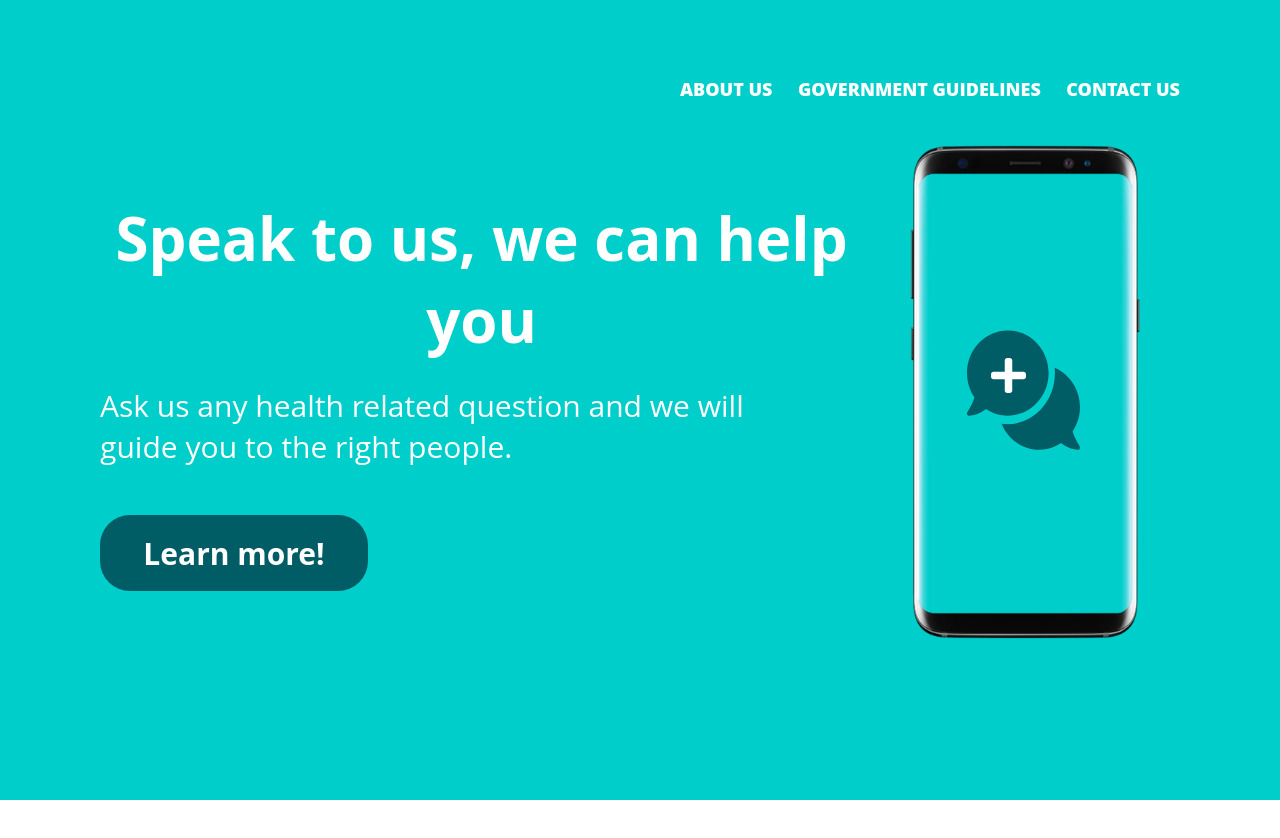
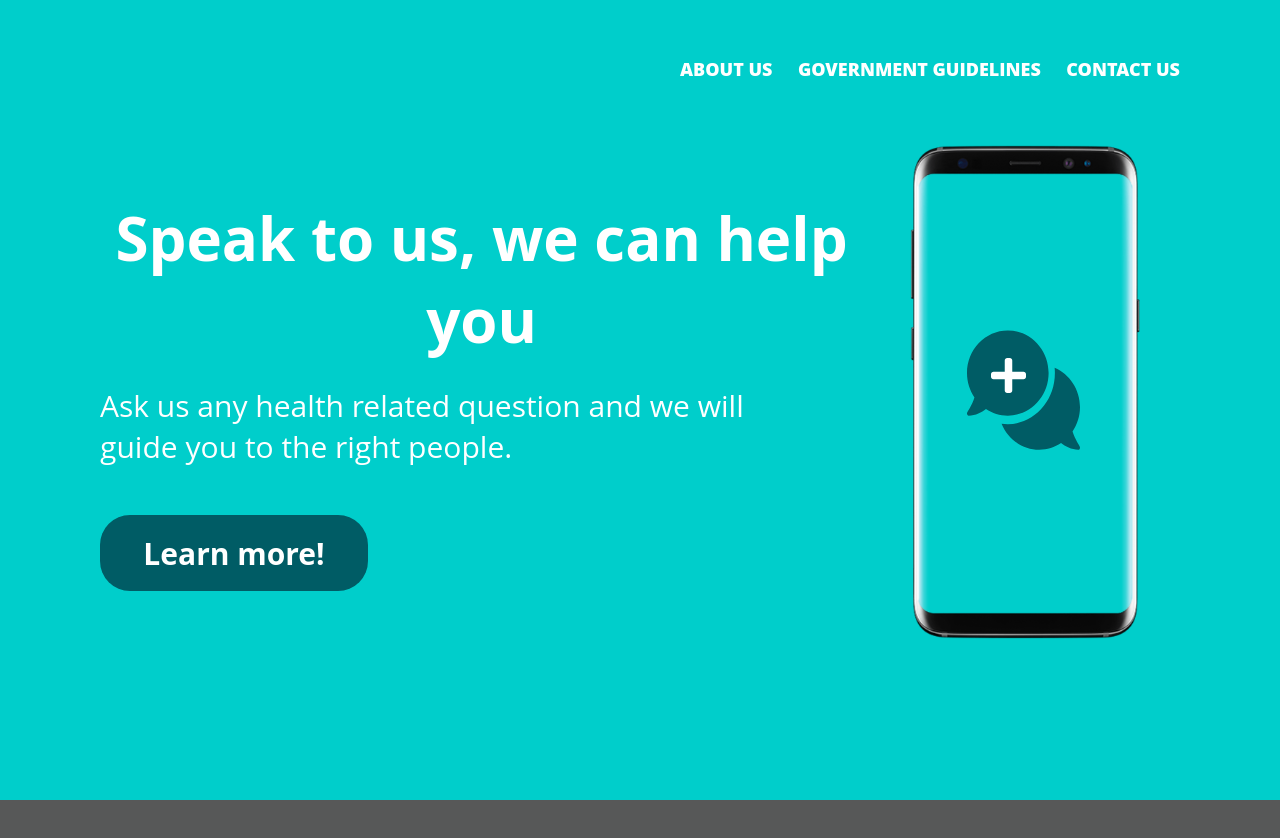
Before and after one commit to somalisintech/2020-hackathon-team-6, a React (Create React App) app in the folder my-app/: page / in a window 1280 px wide. Shown: the top 838 px of the page. Before the commit the page ends 800 px from the top, so only its background shows below. Built offline with nearby package versions, Linux system fonts and the light colour scheme.

Commit message:
Added template footer and fixed homepage styling

```diff
--- a/my-app/src/App.js
+++ b/my-app/src/App.js
@@ -1,6 +1,8 @@
 import { HomePage } from './components/homepage';
 import './App.css';
 import { createGlobalStyle } from "styled-components";
+import { NavBar } from './components/navbar';
+import { Footer } from './components/footer';
 
 
 
@@ -15,7 +17,9 @@ function App() {
   return (
     <div className="App">
       <GlobalStyles/>
+      <NavBar />
       <HomePage/>
+      <Footer/>
     </div>
   );
 }
--- /dev/null
+++ b/my-app/src/components/footer.jsx
@@ -0,0 +1,16 @@
+import React from 'react';
+import styled from "styled-components";
+
+const FooterContainer = styled.div`
+    height: 300px;
+    width: 100%;
+    background: #575858;
+`;
+
+export const Footer = () => {
+    return (
+        <FooterContainer>
+
+        </FooterContainer>
+    )
+}
--- a/my-app/src/components/homepage.jsx
+++ b/my-app/src/components/homepage.jsx
@@ -1,11 +1,8 @@
 import React from 'react';
 import { LandingPage } from './landingPage';
 
-
 export const HomePage = () => {
     return (
-        <>
         <LandingPage/>
-        </>
     )
 };
--- a/my-app/src/components/landingPage.jsx
+++ b/my-app/src/components/landingPage.jsx
@@ -1,17 +1,12 @@
 import React from 'react';
-import { NavBar } from './navbar';
 import styled from "styled-components";
 import { Button } from './button';
 import mobilePhone from '../img/mobile-phone.svg';
 import logo from '../img/logo.svg';
 
 const GreenPage = styled.div`
-    position: absolute;
-    width: 100%;
-    height: 100%;
-    left: 0px;
-    top: 0px;
     background: #00CECB;
+    height: 100vh;
   `;
 
 const ButtonPositioning = styled.div`
@@ -20,12 +15,12 @@ const ButtonPositioning = styled.div`
     margin-top: 24px;
 `;
 
-
 const ContentWrapper = styled.div`
     position: relative;
     display: flex;
     flex-direction: row;
-    margin: 100px;
+    margin: 0px 100px;
+    padding-top: 100px;
 `;
 
 const TextWrapper = styled.div`
@@ -78,7 +73,6 @@ const SmallLogo = styled.img`
 export const LandingPage = () => {
     return (
         <GreenPage>
-            <NavBar/>
             <ContentWrapper>
                 <TextWrapper>
                     <Heading>Speak to us, we can help you</Heading>
--- a/my-app/src/components/navbar.jsx
+++ b/my-app/src/components/navbar.jsx
@@ -6,11 +6,12 @@ import {
 import styled from "styled-components";
 
 const Container = styled.div`
+    z-index: 10;
     background: transparent;
     position: absolute;
     top: 0px;
     width: 100vw;
-    height: 15%;
+    height: 100px;
     align-items: flex-end;
     display: flex;
     justify-content: flex-end;
```
